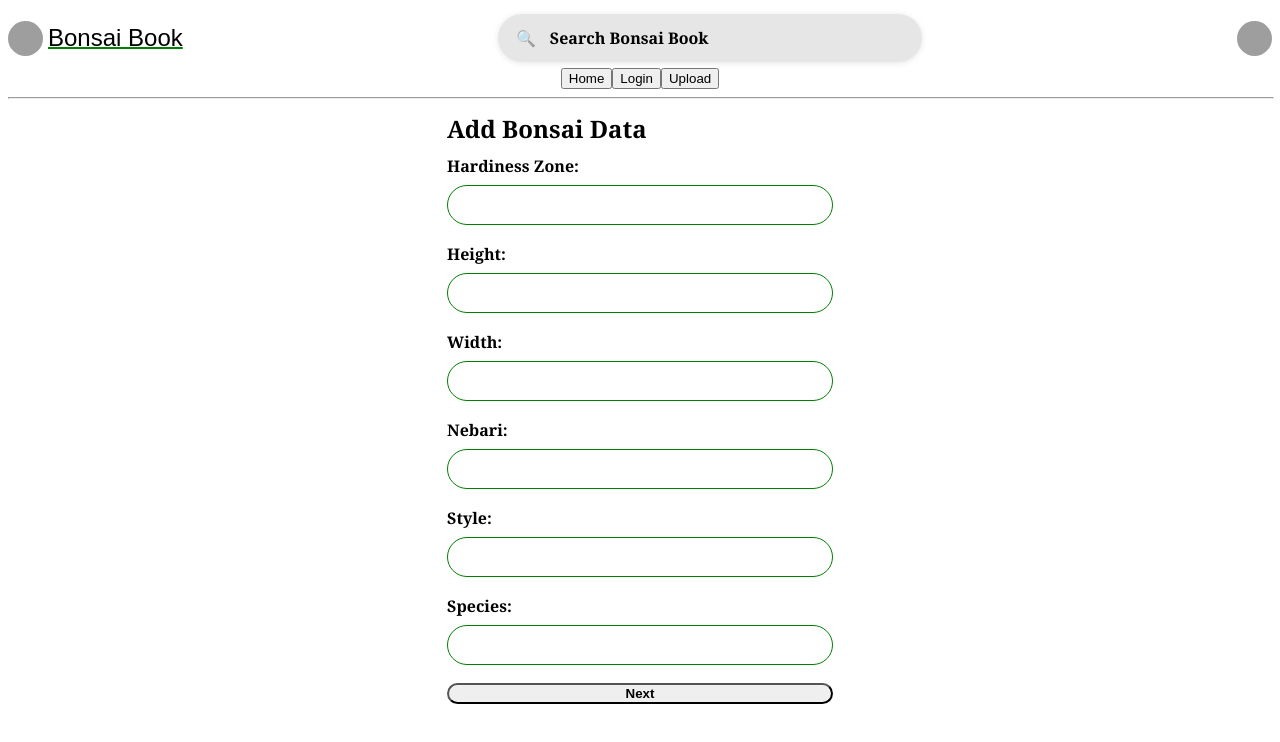
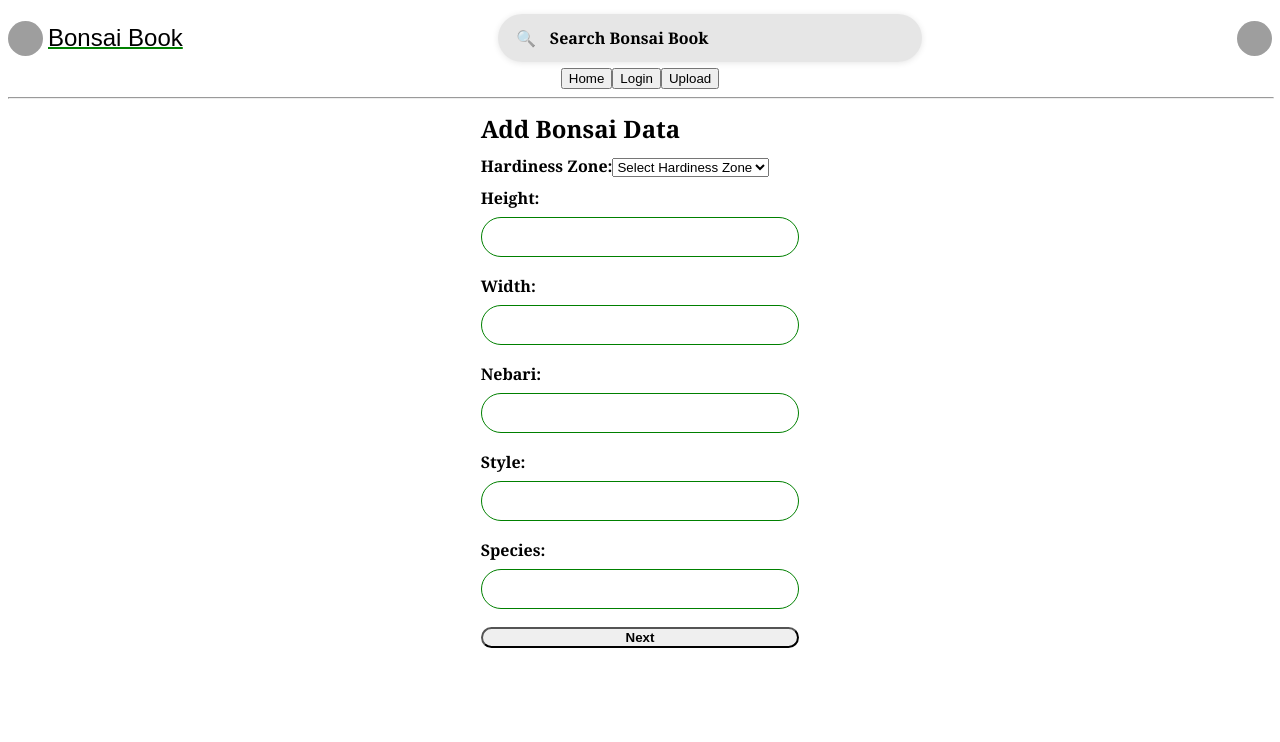
Before and after one commit to bonzai-org/frontend, a React (Vite) app: page / in a window 1280 px wide. Both pictures are taken after a click on the button "Upload". Shown: the top 742 px of the page. Built offline with nearby package versions, Linux system fonts and the light colour scheme; grey boxes are pictures that could not be loaded.

Commit message:
Enforce hardiness zone validity Hardiness zones range from 0a to 13b. Update interface and jsx to reflect that.

```diff
--- a/src/components/bonsaiDataForm/BonsaiDataForm.tsx
+++ b/src/components/bonsaiDataForm/BonsaiDataForm.tsx
@@ -2,7 +2,7 @@ import React, { useState } from 'react';
 import style from './BonsaiDataForm.module.css';
 
 interface BonsaiData {
-  hardiness_zone: string;
+  hardiness_zone: string; // Ensure this is a string
   height: number | '';
   width: number | '';
   nebari: number | '';
@@ -41,17 +41,30 @@ const BonsaiDataForm: React.FC<BonsaiDataFormProps> = ({
     onSubmit(bonsaiData);
   };
 
+  const hardinessZones = [];
+  for (let i = 0; i <= 13; i++) {
+    hardinessZones.push(`${i}a`, `${i}b`);
+  }
+
   return (
     <form onSubmit={handleSubmit}>
       <h2>Add Bonsai Data</h2>
       <div>
         <label>Hardiness Zone:</label>
-        <input
-          type="text"
+        <select
           value={hardinessZone}
           onChange={(e) => setHardinessZone(e.target.value)}
           required
-        />
+        >
+          <option value="" disabled>
+            Select Hardiness Zone
+          </option>
+          {hardinessZones.map((zone) => (
+            <option key={zone} value={zone}>
+              {zone}
+            </option>
+          ))}
+        </select>
       </div>
       <div>
         <label>Height:</label>
```
